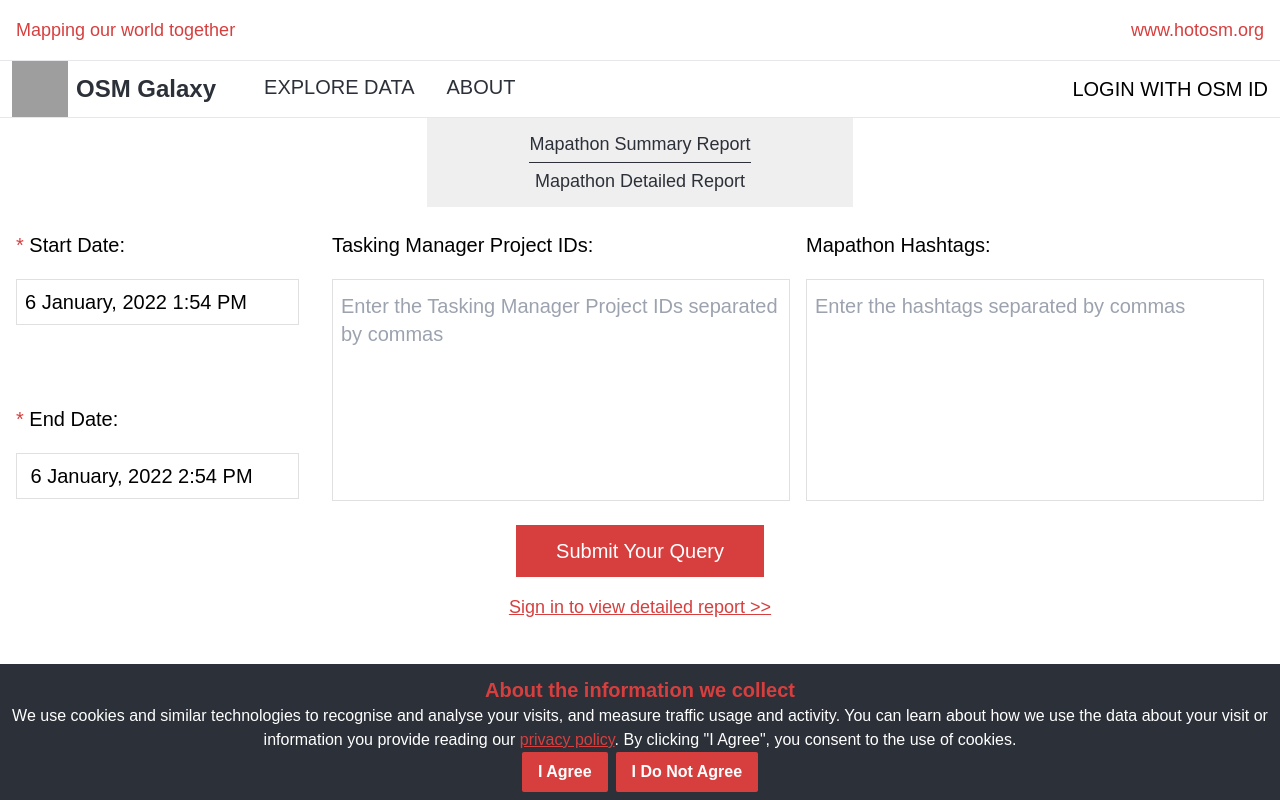
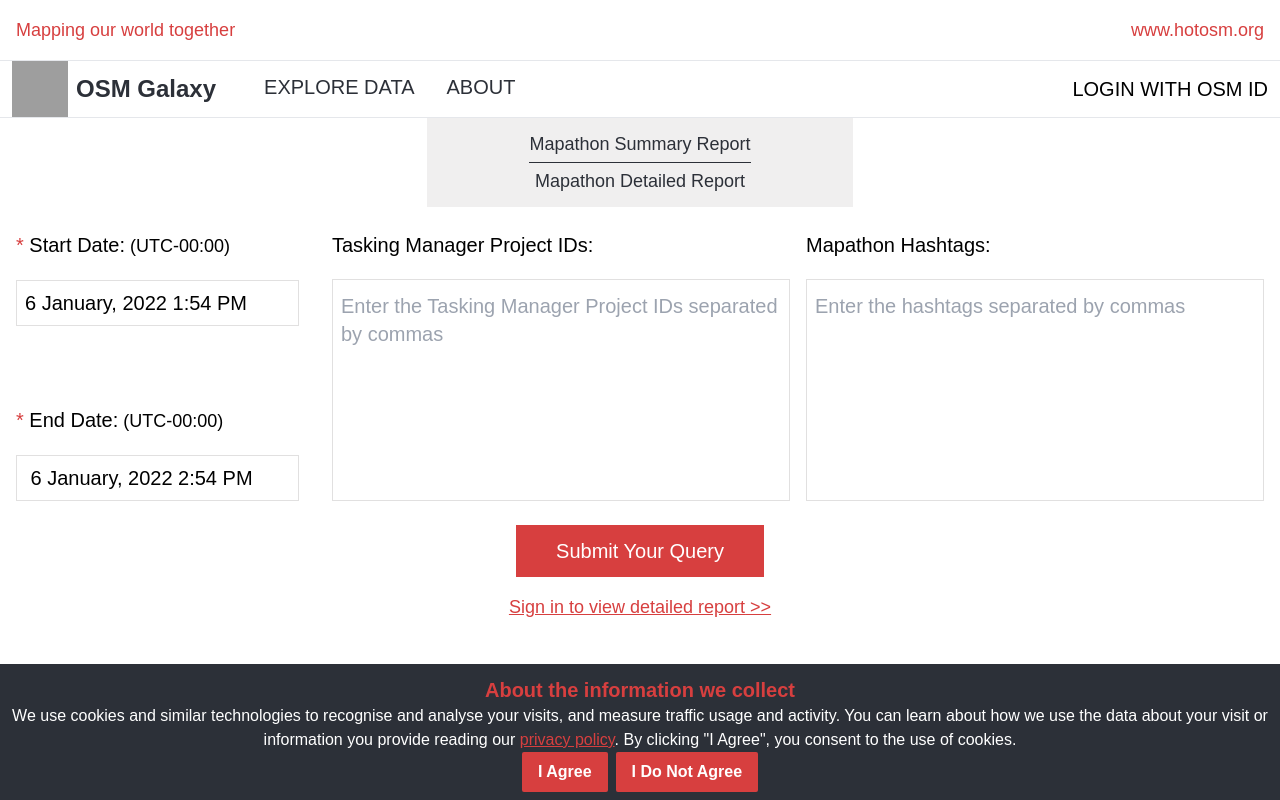
Before and after one commit to hotosm/galaxy-ui, a React (Create React App) app: page /mapathon-report/summary in a window 1280 px wide. Built offline with nearby package versions, Linux system fonts and the light colour scheme; no server answers; grey boxes are pictures that could not be loaded; what webfontloader would draw is missing.

Commit message:
Indicate timezone on date form inputs

```diff
--- a/src/components/mapathon/mapathonReportForm.js
+++ b/src/components/mapathon/mapathonReportForm.js
@@ -7,10 +7,11 @@
 import { SubmitButton } from "../button";
 import { Error } from "../formResponses";
 import { MapathonErrorMessage } from "./mapathonError";
-import messages from "../messages";
 import { validateMapathonFormData } from "../../utils/validationUtils";
 import { MapathonContext } from "../../context/mapathonContext";
 import { setLoading, setTriggerSubmit } from "../../features/form/formSlice";
+import { getTimeZone } from "../../utils/timeUtils";
+import messages from "../messages";
 
 export const MapathonReportForm = ({ fetch, error, loading }) => {
   const intl = useIntl();
@@ -71,6 +72,9 @@
               <label>
                 <span className="text-red">* </span>
                 <FormattedMessage {...messages.mapathonFormStartDate} />:
+                <span className="text-lg">
+                  &nbsp;({getTimeZone(new Date())})
+                </span>
               </label>
               <DatePicker
                 selected={formData.startDate}
@@ -91,6 +95,9 @@
               <label>
                 <span className="text-red">* </span>
                 <FormattedMessage {...messages.mapathonFormEndDate} />:
+                <span className="text-lg">
+                  &nbsp;({getTimeZone(new Date())})
+                </span>
               </label>
               <DatePicker
                 selected={formData.endDate}
--- a/src/components/userGroup/userGroupForm.js
+++ b/src/components/userGroup/userGroupForm.js
@@ -6,6 +6,7 @@
 import { SubmitButton } from "../button";
 import { Error } from "../formResponses";
 import { UserGroupErrorMessage } from "./userGroupError";
+import { getTimeZone } from "../../utils/timeUtils";
 import messages from "./messages";
 
 export const UserGroupReportForm = ({
@@ -48,6 +49,9 @@
               <label>
                 <span className="text-red">* </span>
                 <FormattedMessage {...messages.StartDate} />:
+                <span className="text-lg">
+                  &nbsp;({getTimeZone(new Date())})
+                </span>
               </label>
               <DatePicker
                 selected={formData.startDate}
@@ -68,6 +72,9 @@
               <label>
                 <span className="text-red">* </span>
                 <FormattedMessage {...messages.EndDate} />:
+                <span className="text-lg">
+                  &nbsp;({getTimeZone(new Date())})
+                </span>
               </label>
               <DatePicker
                 selected={formData.endDate}
--- /dev/null
+++ b/src/utils/timeUtils.js
@@ -0,0 +1,10 @@
+export const getTimeZone = (date) => {
+  const offset = date.getTimezoneOffset();
+  const absoluteValue = Math.abs(offset);
+
+  let symbol = offset < 0 ? "+" : "-";
+  let hours = ("00" + Math.floor(absoluteValue / 60)).slice(-2);
+  let minutes = ("00" + (absoluteValue % 60)).slice(-2);
+
+  return `UTC${symbol}${hours}:${minutes}`;
+};
```
